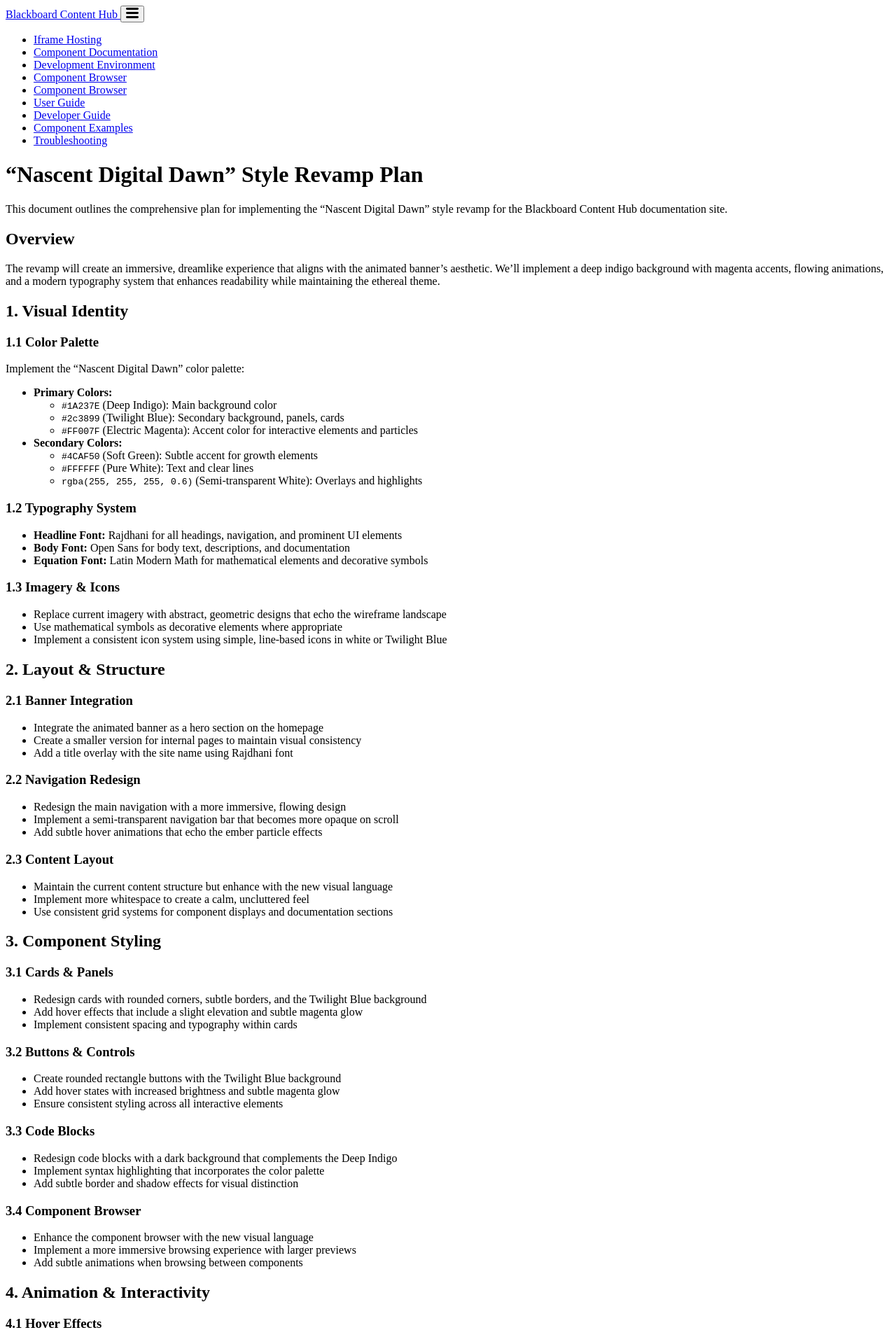
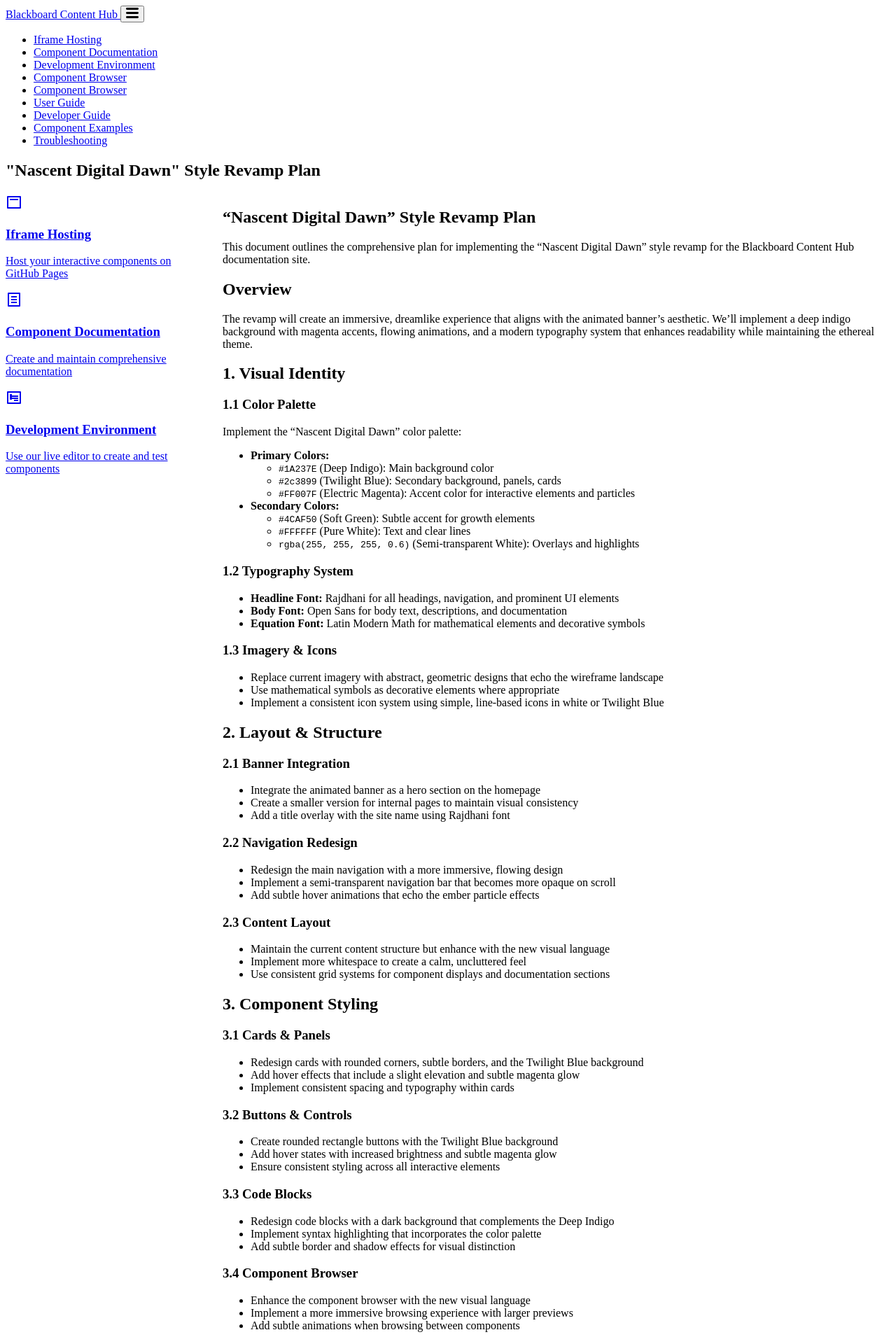
Before and after one commit to jjohnson-47/blackboard-content-hub, a Jekyll site: the page built from docs/developer-guide/style-revamp-plan.md, in a window 1280 px wide. Shown: the top 1920 px of the page at 70% size. Built offline with Jekyll 4.4.1, drawn with Linux system fonts in a browser that asks for light colours; our own code applies the rules of GitHub Pages for plain Markdown files; some of the changed text lies outside the part shown.

Commit message:
Fix Jekyll build errors by adding missing include files

```diff
--- a/docs/_includes/purpose-nav.html
+++ b/docs/_includes/purpose-nav.html
@@ -1,141 +1,47 @@
-<!-- Purpose Navigation Sidebar -->
+<!-- Purpose Navigation -->
 <div class="purpose-nav">
-  <h3>Main Purposes</h3>
-  <ul class="purpose-list">
-    <li class="purpose-item {% if page.url contains '/iframe-hosting/' %}active{% endif %}">
-      <a href="{{ site.baseurl }}/iframe-hosting/">
-        <span class="purpose-icon">📦</span>
-        <span class="purpose-text">Iframe Hosting</span>
-      </a>
-    </li>
-    <li class="purpose-item {% if page.url contains '/component-documentation/' %}active{% endif %}">
-      <a href="{{ site.baseurl }}/component-documentation/">
-        <span class="purpose-icon">📝</span>
-        <span class="purpose-text">Component Documentation</span>
-      </a>
-    </li>
-    <li class="purpose-item {% if page.url contains '/development-environment/' %}active{% endif %}">
-      <a href="{{ site.baseurl }}/development-environment/">
-        <span class="purpose-icon">🛠️</span>
-        <span class="purpose-text">Development Environment</span>
-      </a>
-    </li>
-  </ul>
+  <div class="purpose-nav-item">
+    <a href="{{ site.baseurl }}/iframe-hosting/" class="purpose-nav-link">
+      <div class="purpose-icon">
+        <svg xmlns="http://www.w3.org/2000/svg" viewBox="0 0 24 24" width="24" height="24">
+          <path fill="none" d="M0 0h24v24H0z"/>
+          <path d="M21 3a1 1 0 0 1 1 1v16a1 1 0 0 1-1 1H3a1 1 0 0 1-1-1V4a1 1 0 0 1 1-1h18zm-1 2H4v14h16V5zm-2 2v2H6V7h12z" fill="currentColor"/>
+        </svg>
+      </div>
+      <div class="purpose-text">
+        <h3>Iframe Hosting</h3>
+        <p>Host your interactive components on GitHub Pages</p>
+      </div>
+    </a>
+  </div>
 
-  <h3>Resources</h3>
-  <ul class="purpose-list">
-    <li class="purpose-item {% if page.url contains '/component-browser/' %}active{% endif %}">
-      <a href="{{ site.baseurl }}/component-browser/">
-        <span class="purpose-icon">🔍</span>
-        <span class="purpose-text">Component Browser</span>
-      </a>
-    </li>
-    <li class="purpose-item {% if page.url contains '/developer-guide/' %}active{% endif %}">
-      <a href="{{ site.baseurl }}/developer-guide/">
-        <span class="purpose-icon">📚</span>
-        <span class="purpose-text">Developer Guide</span>
-      </a>
-    </li>
-    <li class="purpose-item {% if page.url contains '/user-guide/' %}active{% endif %}">
-      <a href="{{ site.baseurl }}/user-guide/">
-        <span class="purpose-icon">👤</span>
-        <span class="purpose-text">User Guide</span>
-      </a>
-    </li>
-  </ul>
+  <div class="purpose-nav-item">
+    <a href="{{ site.baseurl }}/component-documentation/" class="purpose-nav-link">
+      <div class="purpose-icon">
+        <svg xmlns="http://www.w3.org/2000/svg" viewBox="0 0 24 24" width="24" height="24">
+          <path fill="none" d="M0 0h24v24H0z"/>
+          <path d="M20 22H4a1 1 0 0 1-1-1V3a1 1 0 0 1 1-1h16a1 1 0 0 1 1 1v18a1 1 0 0 1-1 1zm-1-2V4H5v16h14zM8 7h8v2H8V7zm0 4h8v2H8v-2zm0 4h8v2H8v-2z" fill="currentColor"/>
+        </svg>
+      </div>
+      <div class="purpose-text">
+        <h3>Component Documentation</h3>
+        <p>Create and maintain comprehensive documentation</p>
+      </div>
+    </a>
+  </div>
 
-  <h3>Quick Links</h3>
-  <ul class="purpose-list">
-    <li class="purpose-item">
-      <a href="{{ site.baseurl }}/developer-guide/iframe-integration/">
-        <span class="purpose-icon">🔗</span>
-        <span class="purpose-text">Iframe Integration</span>
-      </a>
-    </li>
-    <li class="purpose-item">
-      <a href="{{ site.baseurl }}/developer-guide/improvement-plan/">
-        <span class="purpose-icon">📈</span>
-        <span class="purpose-text">Improvement Plan</span>
-      </a>
-    </li>
-    <li class="purpose-item">
-      <a href="{{ site.baseurl }}/troubleshooting/">
-        <span class="purpose-icon">🔧</span>
-        <span class="purpose-text">Troubleshooting</span>
-      </a>
-    </li>
-  </ul>
+  <div class="purpose-nav-item">
+    <a href="{{ site.baseurl }}/development-environment/" class="purpose-nav-link">
+      <div class="purpose-icon">
+        <svg xmlns="http://www.w3.org/2000/svg" viewBox="0 0 24 24" width="24" height="24">
+          <path fill="none" d="M0 0h24v24H0z"/>
+          <path d="M3 3h18a1 1 0 0 1 1 1v16a1 1 0 0 1-1 1H3a1 1 0 0 1-1-1V4a1 1 0 0 1 1-1zm1 2v14h16V5H4zm8 10h6v2h-6v-2zm-3-3h9v2h-9v-2zm0-3h9v2h-9V9zm-3-2h3v8H6V7z" fill="currentColor"/>
+        </svg>
+      </div>
+      <div class="purpose-text">
+        <h3>Development Environment</h3>
+        <p>Use our live editor to create and test components</p>
+      </div>
+    </a>
+  </div>
 </div>
-
-<style>
-.purpose-nav {
-  background-color: #f8f9fa;
-  border-radius: 8px;
-  padding: 20px;
-  margin-bottom: 30px;
-  box-shadow: 0 2px 4px rgba(0,0,0,0.05);
-}
-
-.purpose-nav h3 {
-  margin-top: 0;
-  margin-bottom: 15px;
-  color: #4a148c;
-  font-size: 1.2rem;
-  border-bottom: 1px solid #e0e0e0;
-  padding-bottom: 8px;
-}
-
-.purpose-nav h3:not(:first-child) {
-  margin-top: 25px;
-}
-
-.purpose-list {
-  list-style: none;
-  padding: 0;
-  margin: 0;
-}
-
-.purpose-item {
-  margin-bottom: 10px;
-}
-
-.purpose-item a {
-  display: flex;
-  align-items: center;
-  padding: 8px 12px;
-  border-radius: 4px;
-  text-decoration: none;
-  color: #333;
-  transition: background-color 0.2s ease;
-}
-
-.purpose-item a:hover {
-  background-color: #e9ecef;
-  text-decoration: none;
-}
-
-.purpose-item.active a {
-  background-color: #e8eaf6;
-  color: #4a148c;
-  font-weight: 500;
-}
-
-.purpose-icon {
-  margin-right: 10px;
-  font-size: 1.2rem;
-}
-
-.purpose-text {
-  flex: 1;
-}
-
-@media (max-width: 768px) {
-  .purpose-nav {
-    padding: 15px;
-  }
-
-  .purpose-item a {
-    padding: 10px;
-  }
-}
-</style>
--- /dev/null
+++ b/docs/_includes/social.html
@@ -0,0 +1,24 @@
+<!-- Social media links -->
+<ul class="social-media-list">
+  {% if site.github_username %}
+  <li>
+    <a href="https://github.com/{{ site.github_username }}">
+      <svg class="svg-icon">
+        <use xlink:href="{{ '/assets/minima-social-icons.svg#github' | relative_url }}"></use>
+      </svg>
+      <span class="username">{{ site.github_username }}</span>
+    </a>
+  </li>
+  {% endif %}
+
+  {% if site.twitter_username %}
+  <li>
+    <a href="https://twitter.com/{{ site.twitter_username }}">
+      <svg class="svg-icon">
+        <use xlink:href="{{ '/assets/minima-social-icons.svg#twitter' | relative_url }}"></use>
+      </svg>
+      <span class="username">{{ site.twitter_username }}</span>
+    </a>
+  </li>
+  {% endif %}
+</ul>
--- a/docs/developer-guide/style-revamp-plan.md
+++ b/docs/developer-guide/style-revamp-plan.md
@@ -1,6 +1,6 @@
 ---
 layout: page
-title: "Nascent Digital Dawn" Style Revamp Plan
+title: '"Nascent Digital Dawn" Style Revamp Plan'
 ---
 
 # "Nascent Digital Dawn" Style Revamp Plan
```
Also changed, not shown: docs/_includes/breadcrumbs.html (+7 -52 lines).
